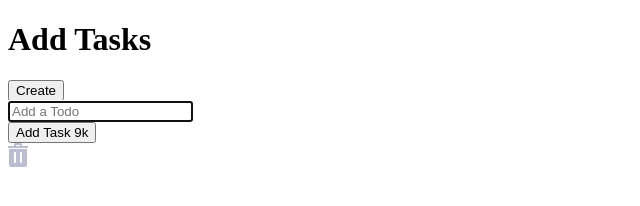
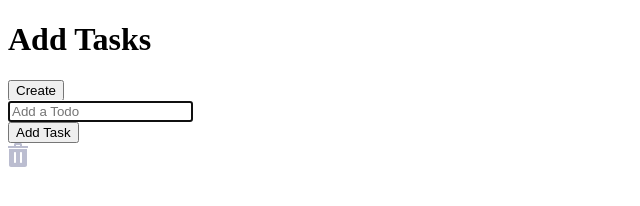
Before and after one commit to ban-wtag/ToDoAppJS, a plain HTML site: page index.html in a window 1280 px wide. Both pictures are taken after a click on the button "Create". Shown: the full height of the page, 0-640 px from the left. Drawn offline with Linux system fonts and the light colour scheme; some icons are missing.

```diff
--- a/index.html
+++ b/index.html
@@ -24,7 +24,7 @@
       <!--user input interface-->
       <div class="hide" id="inputTask">
         <input type="text" id="input" placeholder="Add a Todo" /> <br />
-        <button id="addTaskButton">Add Task 9k</button>
+        <button id="addTaskButton">Add Task</button>
         <div class="trashInput">
           <img src="icons/delete.svg" job="delete" id="0" />
         </div>
```
